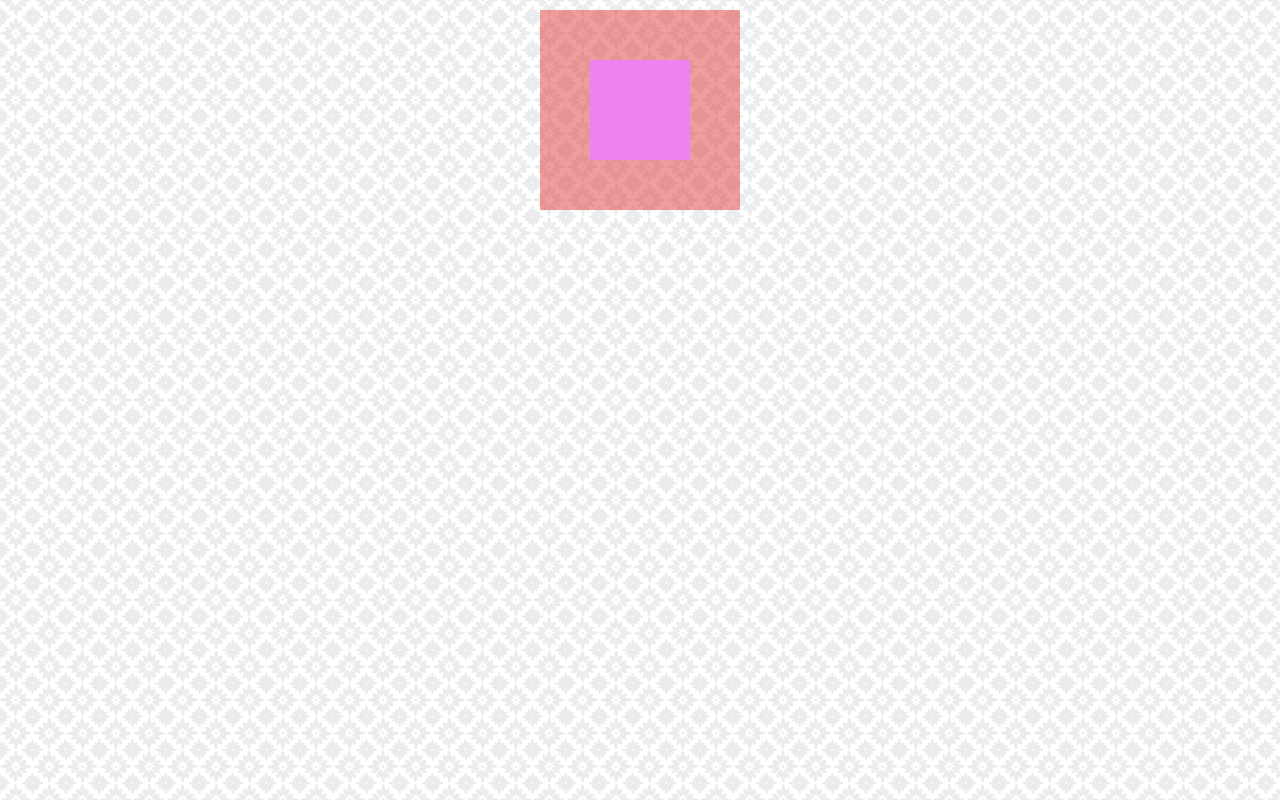
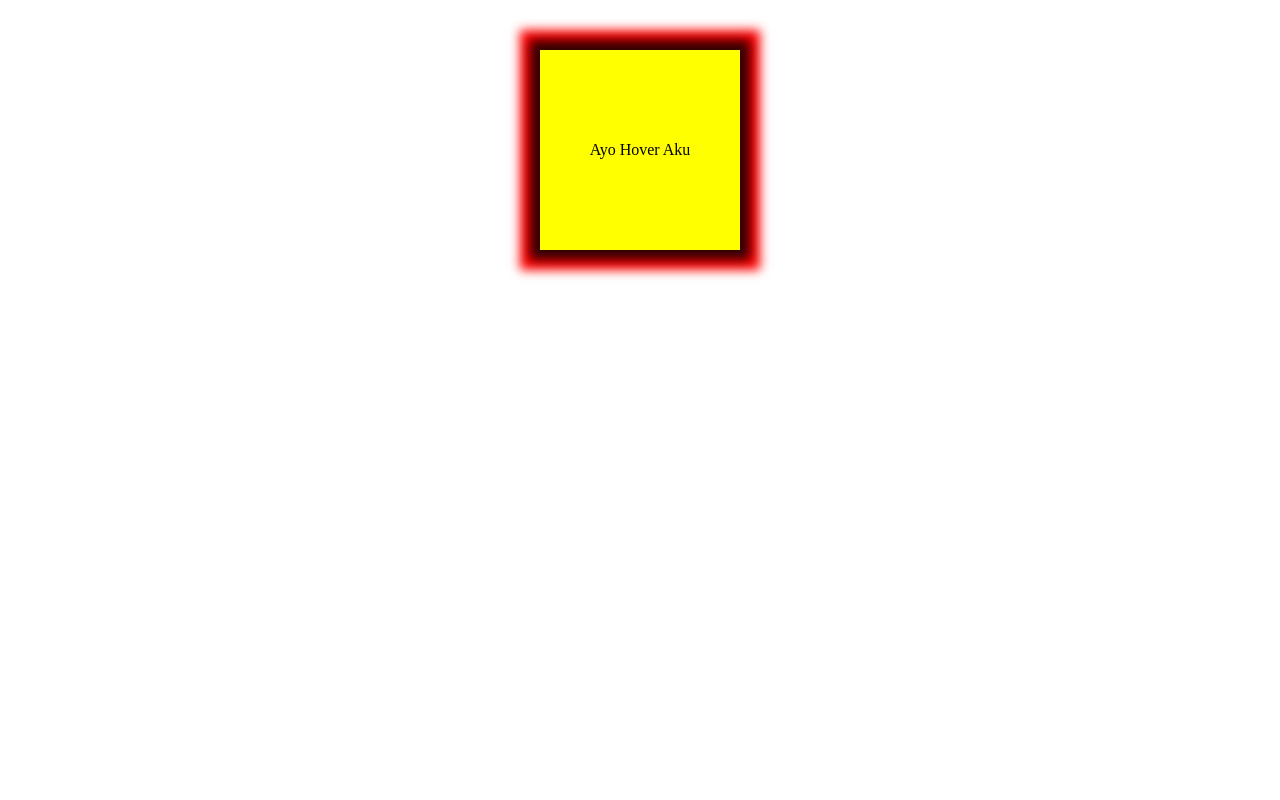
Before and after one commit to anwar1193/belajar_css, a plain HTML site: page latihan_css/teori/index.html in a window 1280 px wide. Drawn offline with Linux system fonts and the light colour scheme; files that its build step writes are made by us from their sources.

Commit message:
Update Awal November 2021

```diff
--- a/latihan_css/teori/index.html
+++ b/latihan_css/teori/index.html
@@ -10,9 +10,9 @@
 </head>
 <body>
 
-    <div class="bentuk1">
-        <div class="bentuk2"></div>
-    </div>
+   <div class="kotak1">
+       Ayo Hover Aku
+   </div>
 
 </body>
 </html>
--- a/latihan_css/teori/style.css
+++ b/latihan_css/teori/style.css
@@ -1,19 +1,10 @@
-body{
-    background-image: url(img/css-layouting/bg1.png);
-}
-
-.bentuk1{
-    margin: 10px auto;
+.kotak1{
     width: 200px;
     height: 200px;
-    background-color: rgba(226, 60, 60, 0.5);
-    display: flex;
-    justify-content: center;
-    align-items: center;
+    background-color: yellow;
+    text-align: center;
+    line-height: 200px;
+    box-shadow: 0 0 10px 10px rgba(0, 0, 0, 0.8),
+                 0 0 10px 20px red;
+    margin: 50px auto;
 }
-
-.bentuk2{
-    width: 100px;
-    height: 100px;
-    background-color: violet;
-}
```
